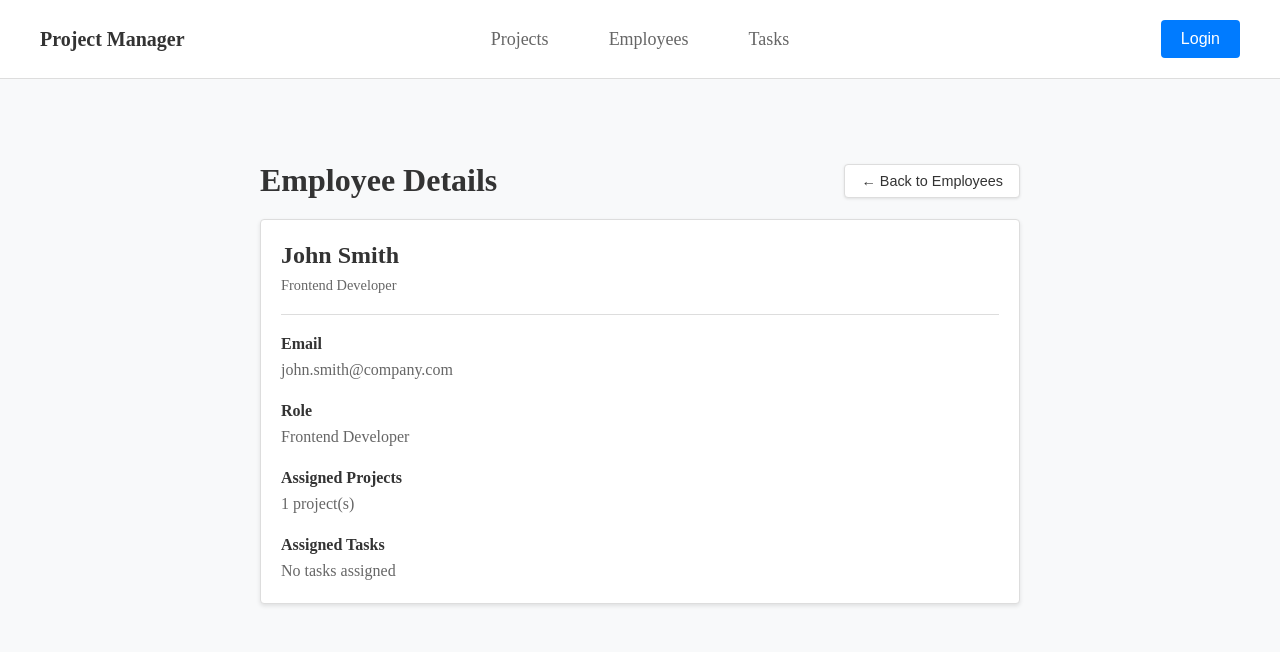
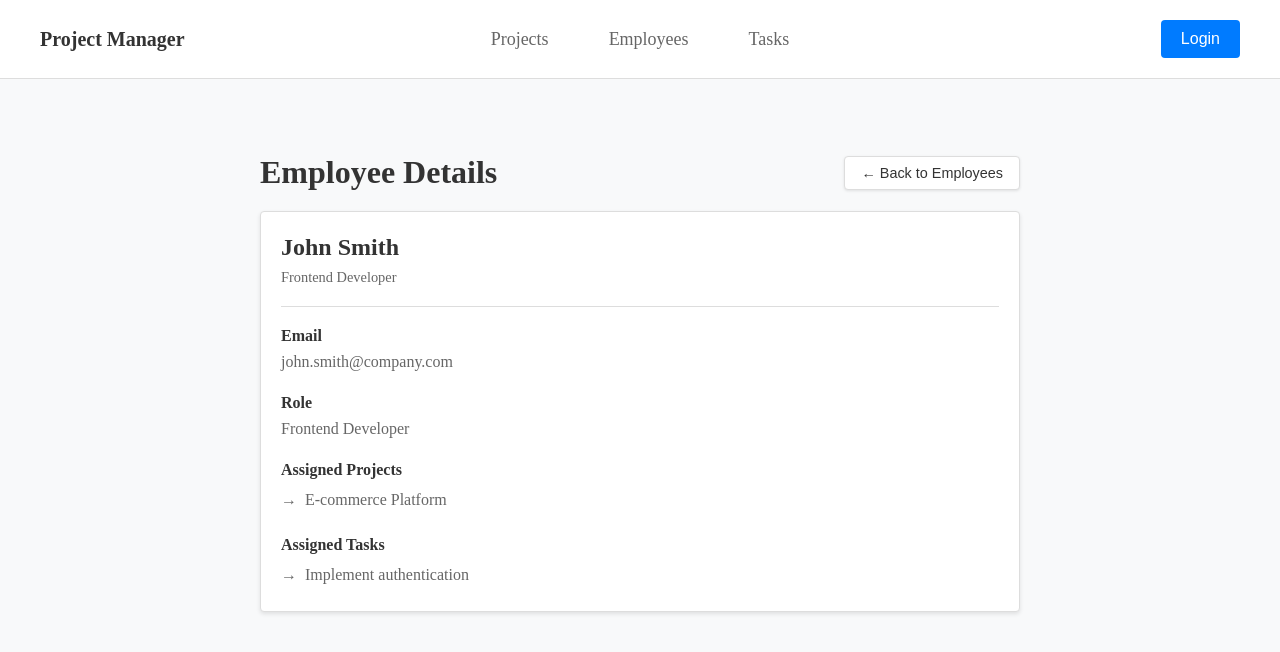
Before and after one commit to AndresLabat/Project-manager, an Angular app: page /employees/1 in a window 1280 px wide. Shown: the top 652 px of the page. Built offline with nearby package versions, Linux system fonts and the light colour scheme.

Commit message:
feat: enhance employee detail view by displaying assigned projects and tasks with improved layout and styling

```diff
--- a/src/app/employees/employee-detail/employee-detail.component.html
+++ b/src/app/employees/employee-detail/employee-detail.component.html
@@ -32,24 +32,32 @@
 
         <div class="detail-section">
           <h4 class="detail-label">Assigned Projects</h4>
-          <p class="detail-value">
-            @if (employee.assignedProjects.length > 0) {
-              {{ employee.assignedProjects.length }} project(s)
-            } @else {
-              No projects assigned
-            }
-          </p>
+          @if (getAssignedProjectsCount() > 0) {
+            <ul class="detail-list">
+              @for (project of getAssignedProjects(); track project) {
+                <li class="detail-item">{{ project }}</li>
+              }
+            </ul>
+          } @else {
+            <p class="detail-value">
+              <span class="no-assignments">No projects assigned</span>
+            </p>
+          }
         </div>
 
         <div class="detail-section">
           <h4 class="detail-label">Assigned Tasks</h4>
-          <p class="detail-value">
-            @if (employee.assignedTasks.length > 0) {
-              {{ employee.assignedTasks.length }} task(s)
-            } @else {
-              No tasks assigned
-            }
-          </p>
+          @if (getAssignedTasksCount() > 0) {
+            <ul class="detail-list">
+              @for (task of getAssignedTasks(); track task) {
+                <li class="detail-item">{{ task }}</li>
+              }
+            </ul>
+          } @else {
+            <p class="detail-value">
+              <span class="no-assignments">No tasks assigned</span>
+            </p>
+          }
         </div>
       </div>
     </div>
--- a/src/app/employees/employee-detail/employee-detail.component.scss
+++ b/src/app/employees/employee-detail/employee-detail.component.scss
@@ -128,6 +128,36 @@ h2 {
   word-wrap: break-word;
   overflow-wrap: break-word;
   hyphens: auto;
+
+  .no-assignments {
+    color: $text-light;
+    font-style: italic;
+  }
+}
+
+.detail-list {
+  list-style: none;
+  padding: 0;
+  margin: 0;
+
+  .detail-item {
+    color: $text-muted;
+    font-size: 1rem;
+    line-height: 1.5;
+    padding: 4px 0;
+    border-bottom: 1px solid $border-color;
+
+    &:last-child {
+      border-bottom: none;
+    }
+
+    &:before {
+      content: "→";
+      color: $text-muted;
+      font-weight: normal;
+      margin-right: 8px;
+    }
+  }
 }
 
 .error-state {
--- a/src/app/employees/employee-detail/employee-detail.component.ts
+++ b/src/app/employees/employee-detail/employee-detail.component.ts
@@ -1,6 +1,8 @@
 import { Component } from '@angular/core';
 import { ActivatedRoute, Router } from '@angular/router';
 import { EmployeesService } from '../employees.service';
+import { ProjectsService } from '../../projects/projects.service';
+import { TasksService } from '../../tasks/tasks.service';
 import { Employee } from '../employee.model';
 import { CommonModule } from '@angular/common';
 import { BackButtonComponent } from '../../shared/back-button/back-button.component';
@@ -21,6 +23,8 @@ export class EmployeeDetailComponent {
     private route: ActivatedRoute,
     private router: Router,
     private employeesService: EmployeesService,
+    private projectsService: ProjectsService,
+    private tasksService: TasksService,
     public authService: AuthService
   ) {
     this.employeeId = Number(this.route.snapshot.paramMap.get('id'));
@@ -41,4 +45,28 @@ export class EmployeeDetailComponent {
   goBack(): void {
     this.router.navigate(['/employees']);
   }
+
+  getAssignedProjects(): string[] {
+    if (!this.employee) return [];
+    const projects = this.projectsService.getProjects();
+    return projects
+      .filter(project => this.employee!.assignedProjects.includes(project.id))
+      .map(project => project.name);
+  }
+
+  getAssignedTasks(): string[] {
+    if (!this.employee) return [];
+    const tasks = this.tasksService.getTasks();
+    return tasks
+      .filter(task => task.assignedEmployeeId === this.employee!.id)
+      .map(task => task.title);
+  }
+
+  getAssignedProjectsCount(): number {
+    return this.getAssignedProjects().length;
+  }
+
+  getAssignedTasksCount(): number {
+    return this.getAssignedTasks().length;
+  }
 }
```
